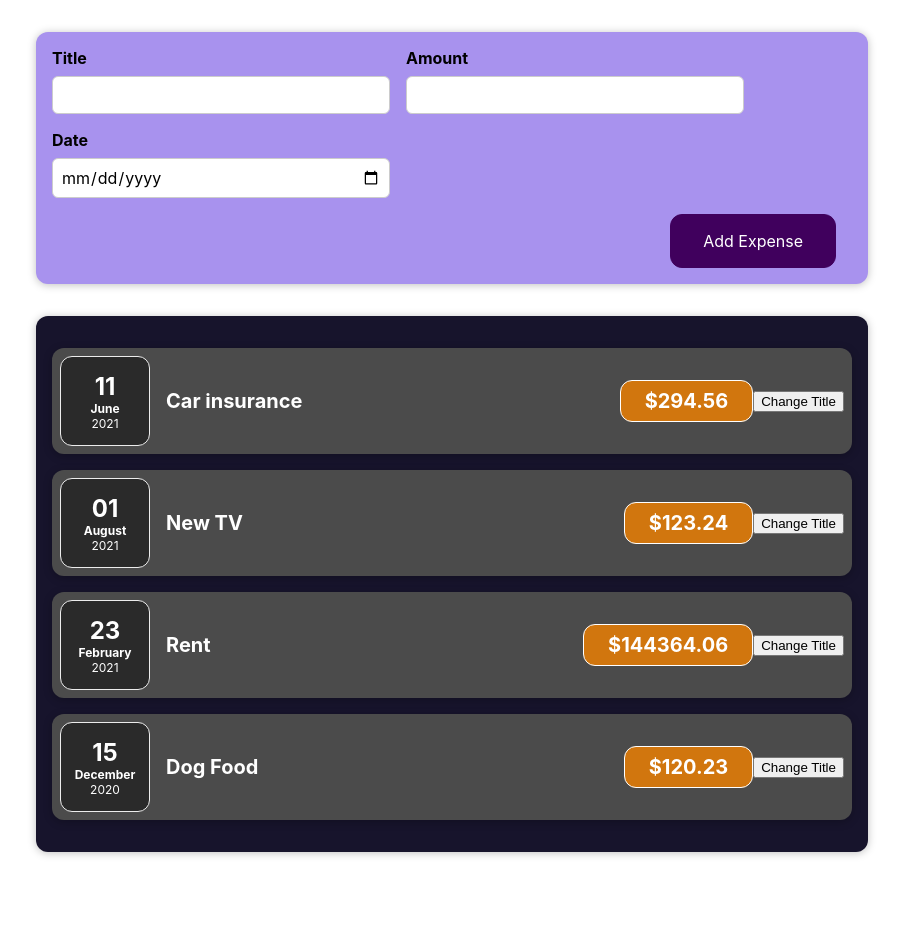
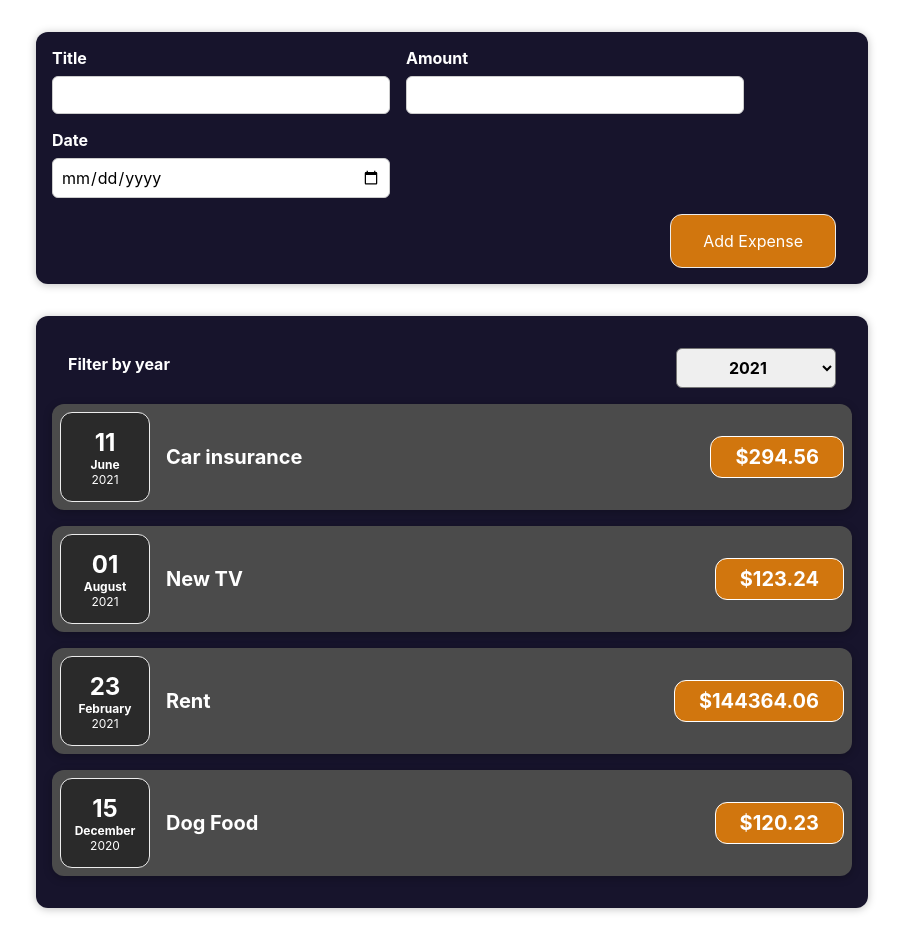
Before and after one commit to stewanoya/react-finance-tracker, a React (Create React App) app: page / in a window 1280 px wide. Shown: the whole page, without its empty margins (188-1091 px from the left). Before the commit the page ends 884 px from the top, so only its background shows below. Built offline with nearby package versions, Linux system fonts and the light colour scheme.

Commit message:
refactor code to pass props up

```diff
--- a/src/App.jsx
+++ b/src/App.jsx
@@ -1,3 +1,4 @@
+import { useState } from "react";
 import ExpenseList from "./components/Expenses/ExpenseList";
 import NewExpense from "./components/NewExpense/NewExpense";
 function App() {
@@ -27,10 +28,19 @@ function App() {
       date: new Date(2020, 11, 15),
     },
   ];
+
+  const [data, setData] = useState(expenses);
+
+  const addExpenseHandler = (expenseData) => {
+    setData((prev) => {
+      return [...prev, expenseData];
+    });
+  };
+
   return (
     <>
-      <NewExpense />
-      <ExpenseList expenses={expenses} />
+      <NewExpense onAddExpense={addExpenseHandler} />
+      <ExpenseList expenses={data} />
     </>
   );
 }
--- a/src/components/Expenses/ExpenseItem.jsx
+++ b/src/components/Expenses/ExpenseItem.jsx
@@ -1,18 +1,10 @@
-import { useState } from "react";
-
 import ExpenseDate from "./ExpenseDate";
 import Card from "../UI/Card";
 
 import "./ExpenseItem.css";
 
 const ExpenseItem = (props) => {
-  const { amount, date } = props;
-
-  const [title, setTitle] = useState(props.title);
-
-  const clickHandler = () => {
-    setTitle("Updated!");
-  };
+  const { amount, date, title } = props;
 
   return (
     <Card className="expense-item">
@@ -21,7 +13,6 @@ const ExpenseItem = (props) => {
         <h2>{title}</h2>
         <div className="expense-item__price">${amount}</div>
       </div>
-      <button onClick={clickHandler}>Change Title</button>
     </Card>
   );
 };
--- a/src/components/Expenses/ExpenseList.jsx
+++ b/src/components/Expenses/ExpenseList.jsx
@@ -1,10 +1,15 @@
+import { useState } from "react";
+
 import ExpenseItem from "./ExpenseItem";
+import ExpenseFilter from "../ExpenseFilter/ExpenseFilter";
 import Card from "../UI/Card";
 
 import "./ExpenseList.css";
 
 const ExpenseList = (props) => {
   const { expenses } = props;
+
+  const [year, setYear] = useState("2021");
 
   const eachExpense = expenses.map((expense) => (
     <ExpenseItem
@@ -15,7 +20,16 @@ const ExpenseList = (props) => {
     />
   ));
 
-  return <Card className="expenses">{eachExpense}</Card>;
+  const getYear = (selected) => {
+    setYear(selected);
+  };
+
+  return (
+    <Card className="expenses">
+      {" "}
+      <ExpenseFilter getYear={getYear} selected={year} /> {eachExpense}
+    </Card>
+  );
 };
 
 export default ExpenseList;
--- a/src/components/NewExpense/ExpenseForm.css
+++ b/src/components/NewExpense/ExpenseForm.css
@@ -7,6 +7,7 @@
 }
 
 .new-expense__control label {
+  color: white;
   font-weight: bold;
   margin-bottom: 0.5rem;
   display: block;
--- a/src/components/NewExpense/ExpenseForm.jsx
+++ b/src/components/NewExpense/ExpenseForm.jsx
@@ -1,8 +1,13 @@
 import { useState } from "react";
 import "./ExpenseForm.css";
 
-const ExpenseForm = () => {
-  const [newExpense, setNewExpense] = useState({});
+const ExpenseForm = (props) => {
+  const { onSaveNewExpense } = props;
+  const [newExpense, setNewExpense] = useState({
+    title: "",
+    amount: "",
+    date: "",
+  });
 
   const titleChangeHandler = (e) => {
     setNewExpense((prev) => {
@@ -12,7 +17,7 @@ const ExpenseForm = () => {
 
   const dateChangeHandler = (e) => {
     setNewExpense((prev) => {
-      return { ...prev, date: new Date(e.target.value) };
+      return { ...prev, date: e.target.value };
     });
   };
 
@@ -25,7 +30,16 @@ const ExpenseForm = () => {
   const submitHandler = (e) => {
     e.preventDefault();
 
-    console.log(newExpense);
+    const day = newExpense.date.split("-")[2];
+    // subtract 1 from month to accomodate Date class. since 0 = Jan
+    const month = newExpense.date.split("-")[1] - 1;
+    const year = newExpense.date.split("-")[0];
+
+    const submitExpense = { ...newExpense, date: new Date(year, month, day) };
+    console.log(day, month, year);
+    console.log(newExpense.date);
+    onSaveNewExpense(submitExpense);
+    setNewExpense({ title: "", amount: "", date: "" });
   };
 
   return (
@@ -33,7 +47,11 @@ const ExpenseForm = () => {
       <div className="new-expense__controls">
         <div className="new-expense__control">
           <label>Title</label>
-          <input type="text" onChange={titleChangeHandler} />
+          <input
+            type="text"
+            value={newExpense.title}
+            onChange={titleChangeHandler}
+          />
         </div>
         <div className="new-expense__control">
           <label>Amount</label>
@@ -41,6 +59,7 @@ const ExpenseForm = () => {
             type="number"
             min="0.01"
             step="0.01"
+            value={newExpense.amount}
             onChange={amountChangeHandler}
           />
         </div>
@@ -50,6 +69,7 @@ const ExpenseForm = () => {
             type="date"
             min="2019-01-01"
             max="2022-12-31"
+            value={newExpense.date}
             onChange={dateChangeHandler}
           />
         </div>
--- a/src/components/NewExpense/NewExpense.css
+++ b/src/components/NewExpense/NewExpense.css
@@ -1,5 +1,5 @@
 .new-expense {
-  background-color: #a892ee;
+  background-color: rgb(23, 20, 44);
   padding: 1rem;
   margin: 2rem auto;
   width: 50rem;
@@ -13,8 +13,8 @@
   font: inherit;
   cursor: pointer;
   padding: 1rem 2rem;
-  border: 1px solid #40005d;
-  background-color: #40005d;
+  border: 1px solid #ececec;
+  background-color: #d1760e;
   color: white;
   border-radius: 12px;
   margin-right: 1rem;
@@ -22,8 +22,7 @@
 
 .new-expense button:hover,
 .new-expense button:active {
-  background-color: #510674;
-  border-color: #510674;
+  background-color: #ffab4b;
 }
 
 .new-expense button.alternative {
--- a/src/components/NewExpense/NewExpense.jsx
+++ b/src/components/NewExpense/NewExpense.jsx
@@ -1,9 +1,20 @@
 import "./NewExpense.css";
 import ExpenseForm from "./ExpenseForm";
-const NewExpense = () => {
+
+const NewExpense = (props) => {
+  const { onAddExpense } = props;
+
+  const saveExpenseDataHandler = (enteredData) => {
+    const expenseData = {
+      ...enteredData,
+      id: Math.random().toString(),
+    };
+    onAddExpense(expenseData);
+  };
+
   return (
     <div className="new-expense">
-      <ExpenseForm />
+      <ExpenseForm onSaveNewExpense={saveExpenseDataHandler} />
     </div>
   );
 };
```
